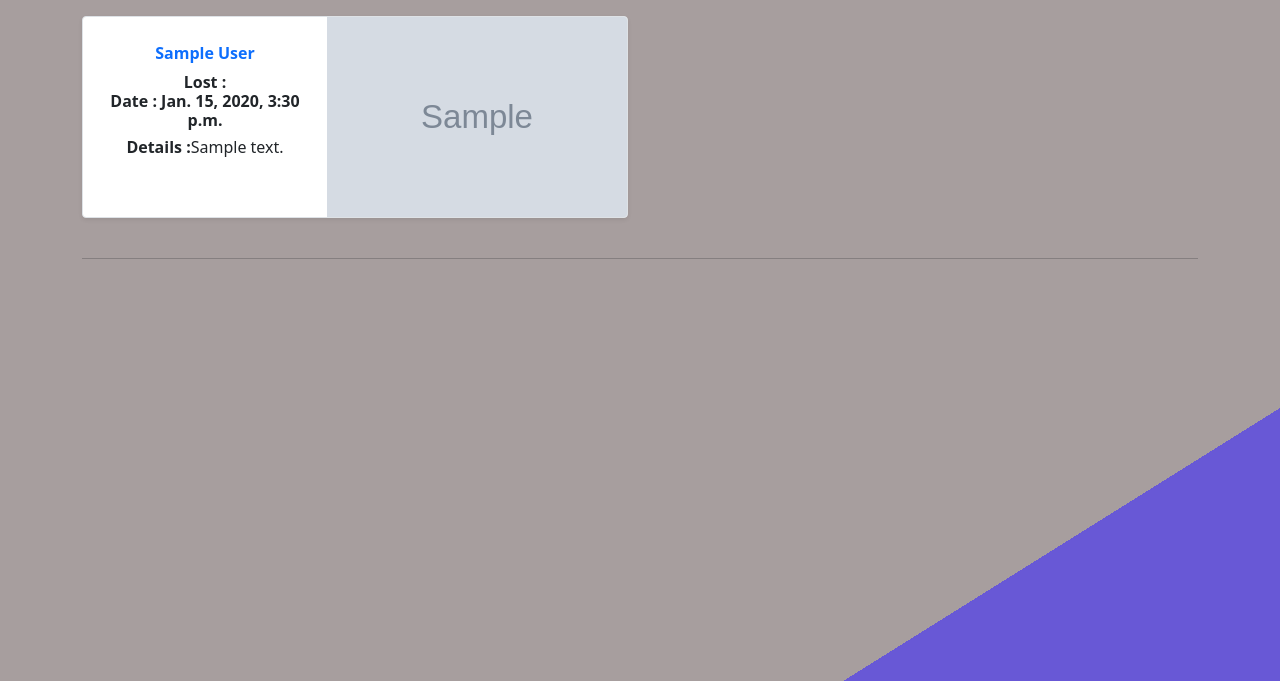
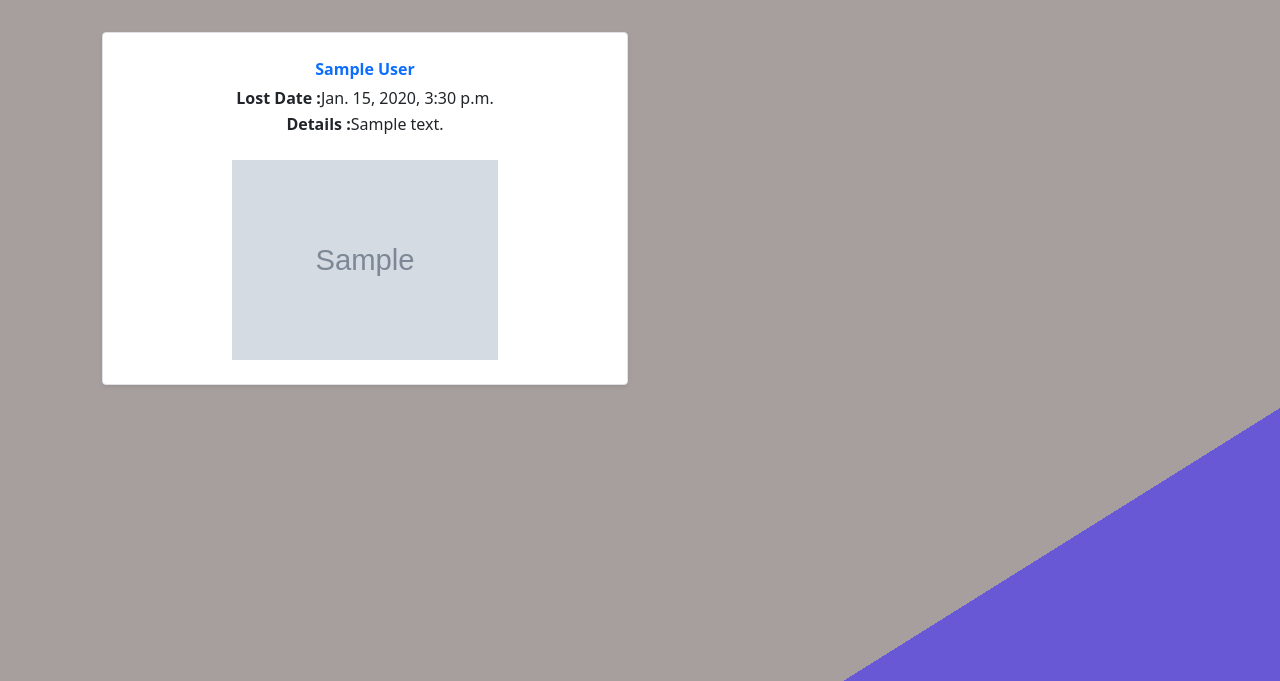
Before and after one commit to amanpandey-crypto/LostFound, a Django app: template accounts/templates/accounts/resolvedlost.html in a window 1280 px wide. Shown: the part 72-753 px from the top of the page. Run offline with Django 3.2, Linux system fonts and the light colour scheme; the template is opened without the code that fills it: values that come from a table or form of the project are taken from there, others are empty; tables that the repository leaves empty hold one stand-in row (values such as "Sample post"); grey boxes marked "Sample" are stand-in pictures.

Commit message:
Update resolvedlost.html

```diff
--- a/accounts/templates/accounts/resolvedlost.html
+++ b/accounts/templates/accounts/resolvedlost.html
@@ -1,29 +1,28 @@
-{%extends 'base.html'%}
-
-{% block head %}<title>Resolved</title>
-{%endblock%}
+{%extends 'base.html'%} {% block head %}
+<title>Resolved</title> {%endblock%}
 {% block body %}
 <!-- upload images code  -->
-<div class="container" style="margin-top: 1rem;">
-  {% for i in lost %}
-  {% if forloop.counter0|divisibleby:4 %} <div class="row text-center"> {% endif %}
-    <div class="col-md-6">
-                <div
-                    class="card row g-0 border rounded overflow-hidden flex-md-row mb-4 shadow-sm h-md-250 position-relative">
-                    <div class="col p-4 d-flex flex-column position-static">
-                        <strong class="d-inline-block mb-2 text-primary">{{i.author}}</strong>
-                        <h6 class="mb-0"><label style="font-weight:600" for="">Lost :</label></h6>
-                        <h6 class="mb-1 "><label style="font-weight:600 ;" for="">Date : {{ i.lost_date }} </label></h6>
-                        <p class="card-text mb-auto"><label style="font-weight: 600;" for="">Details : </label>{{ i.description }}
-                        </p>
-                    </div>
-                    <div class="col-auto d-none d-lg-block">
-                        <img class="img-card-top mx-auto" src="{{ i.lost_image }}" alt="" width="300px" height="200px">
-                    </div>
+<div class="container" style="padding: 2rem;">
+    {% for i in lost %} {% if forloop.counter0|divisibleby:4 %}
+    <div class="row text-center"> {% endif %}
+        <div class="col-md-6">
+            <div class="card row g-0 border rounded overflow-hidden flex-md-row mb-4 shadow-sm h-md-250 position-relative" >
+                <div class="col p-4 d-flex flex-column position-static">
+                    <strong class="d-inline-block mb-2 text-primary">{{i.author}}</strong>
+                    <h5 class="mb-0"><label style="font-weight:800" for=""></label></h5>
+                    <h6 class="mb-1 "><label style="font-weight: 600;" for="">Lost Date : </label>{{i.lost_date}}</h6>
+                    <p class="card-text mb-auto"><label style="font-weight: 600;" for="">Details : </label>{{i.description}}
+                    </p>
+                    <br>
+                    <picture>
+                        <img class="img-card-top mx-auto" src="{{i.lost_image}}" alt="{{i.lostitemID}}" style="max-width:300px; max-height:200px">
+                    </picture>
                 </div>
             </div>
-    {% if forloop.counter|divisibleby:4 or forloop.last %}</div><!-- row closing -->
-  <hr>{% endif %}
-  {% endfor %}
+        </div>
+
+        {% if forloop.counter|divisibleby:4 or forloop.last %}</div>
+    <!-- row closing -->
+{% endif %} {% endfor %}
 </div>
 {%endblock%}
```
